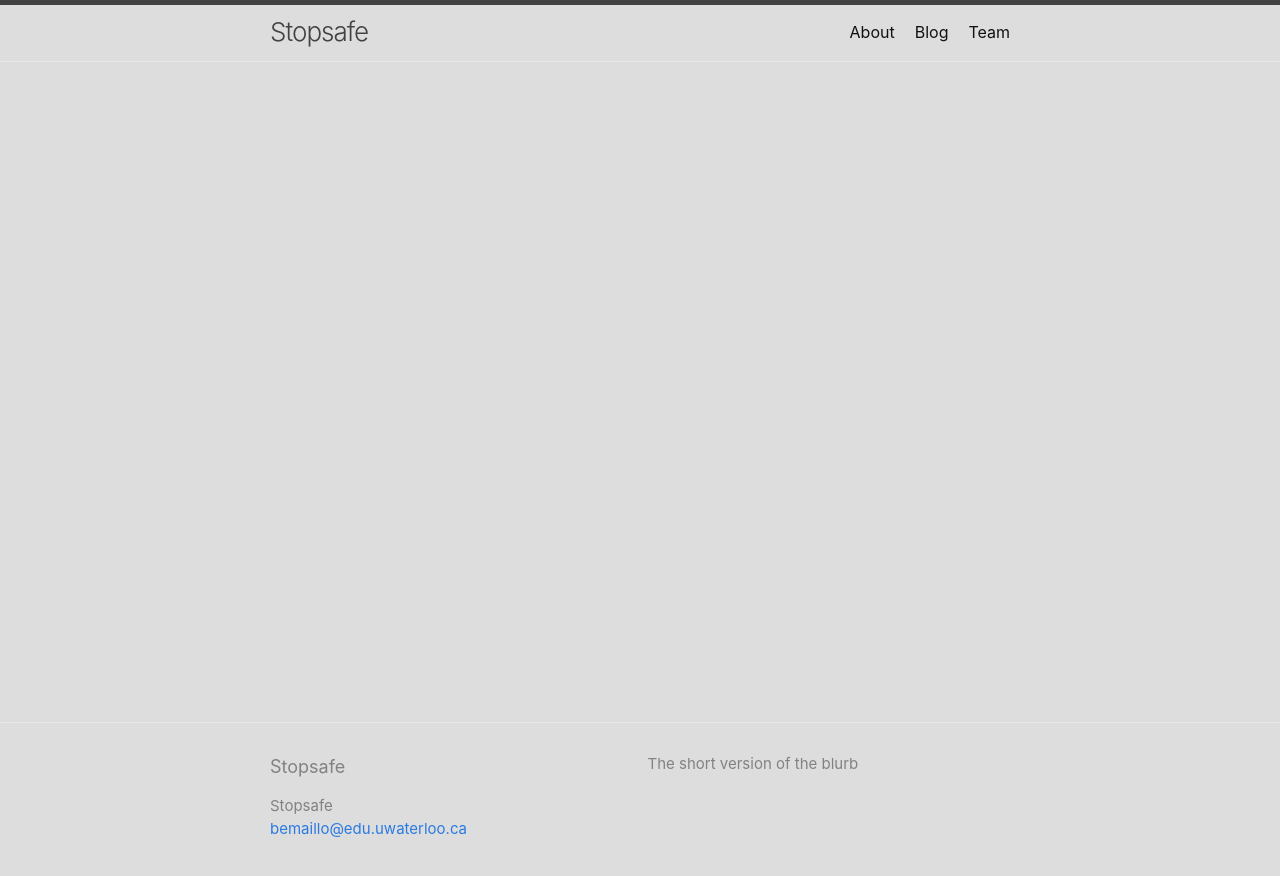
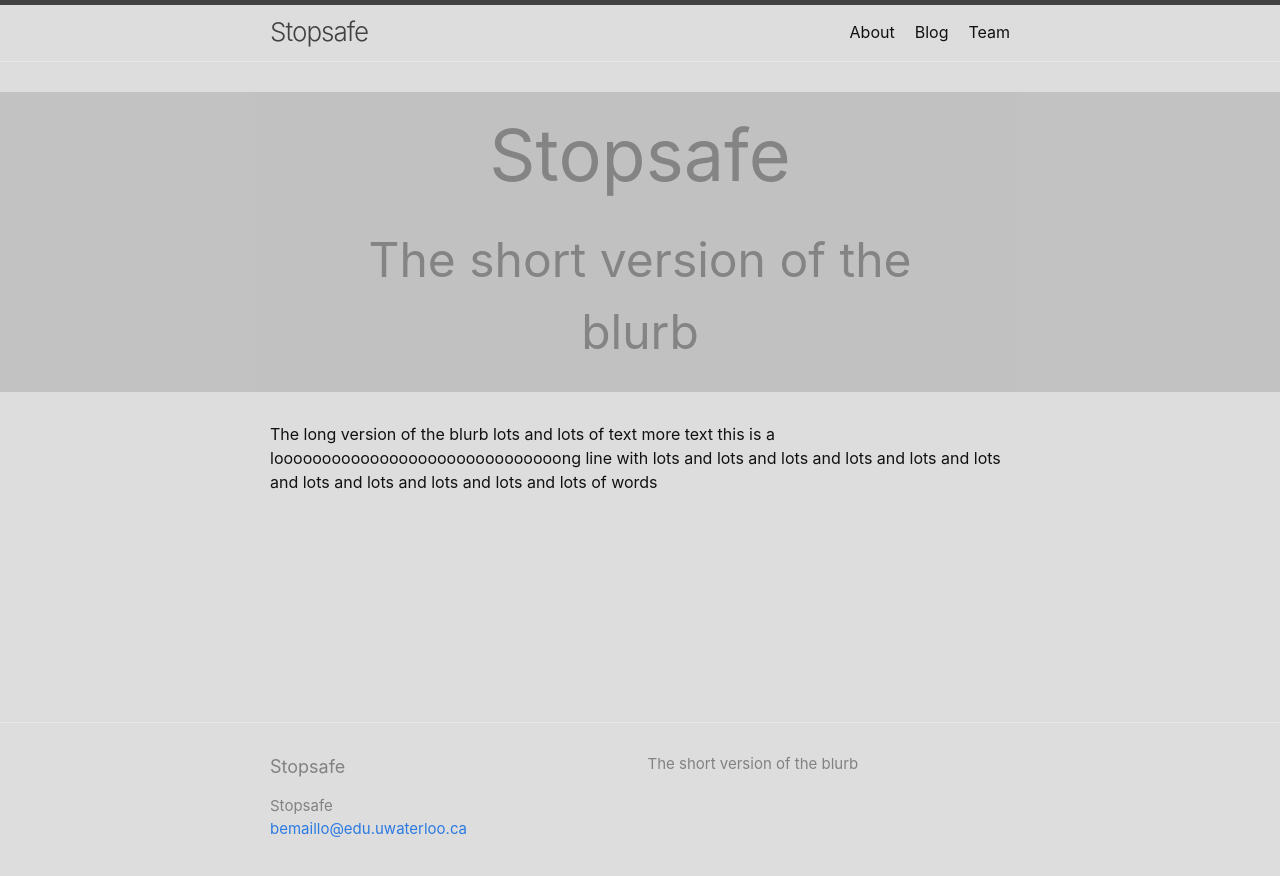
Before and after one commit to uw-recap/uw-recap.github.io, a Jekyll site: the page built from index.md, in a window 1280 px wide. Shown: the top 876 px of the page. Built offline with Jekyll 4.4.1, drawn with Linux system fonts in a browser that asks for light colours.

Commit message:
Add basic layout to homepage

```diff
--- a/_layouts/default.html
+++ b/_layouts/default.html
@@ -8,9 +8,9 @@
     {%- include header.html -%}
 
     <main class="page-content" aria-label="Content">
-      <div class="wrapper">
+      <!--<div class="wrapper">-->
         {{ content }}
-      </div>
+      <!--</div>-->
     </main>
 
     {%- include footer.html -%}
--- a/_layouts/home.html
+++ b/_layouts/home.html
@@ -3,11 +3,24 @@ layout: default
 ---
 
 <div class="home">
-    <!-- first section -->
-    <!-- background image or colour -->
-    <!-- main title -->
-    <!-- subtitle -->
-
+    <div class="home-section">
+        <div class="home-main-title">
+            <div class="home-main-title-text">
+                <h1 class="main-title">{{ site.title }}</h1>
+                <h2 class="main-subtitle">{{ site.description }}</h2>
+            </div>
+        </div>
+    </div>
+    <div class="home-section">
+        <div class="home-main-text wrapper">
+            <p>The long version of the blurb
+lots and lots of text
+more text
+this is a loooooooooooooooooooooooooooooong line with lots and lots and lots and lots and lots and lots and lots and lots and lots and lots and lots of words
+</p>
+        </div>
+            <!--<img src="/assets/img/team-cropped.jpg" class="home-main-image"/>-->
+    </div>
     <!-- next section -->
     <!-- split into three columns -->
     <!-- each with a large icon and a description -->
--- /dev/null
+++ b/_sass/custom.scss
@@ -0,0 +1,40 @@
+.home-section {
+    width: 100%;
+    height: 300px;
+    position: relative;
+}
+
+.home-main-title {
+    opacity: 0.4;
+    width: 100%;
+    height: 100%;
+    background-color: #999999;
+}
+
+.home-main-image {
+    opacity: 0.4;
+    width: 100%;
+    height: 100%;
+    position: absolute;
+}
+
+.home-main-title-text {
+    text-align: center;
+    position: absolute;
+    top: 50%;
+    left: 50%;
+    transform: translate(-50%, -50%);
+    color: black;
+}
+
+.main-title {
+    font-size: 72px;
+}
+
+.main-subtitle {
+    font-size: 48px;
+}
+
+.home-main-text {
+    padding: 30px 0;
+}
--- a/assets/css/style.scss
+++ b/assets/css/style.scss
@@ -3,3 +3,4 @@
 ---
 
 @import "minima";
+@import "custom";
```
Also changed, not shown: 3 other files.
